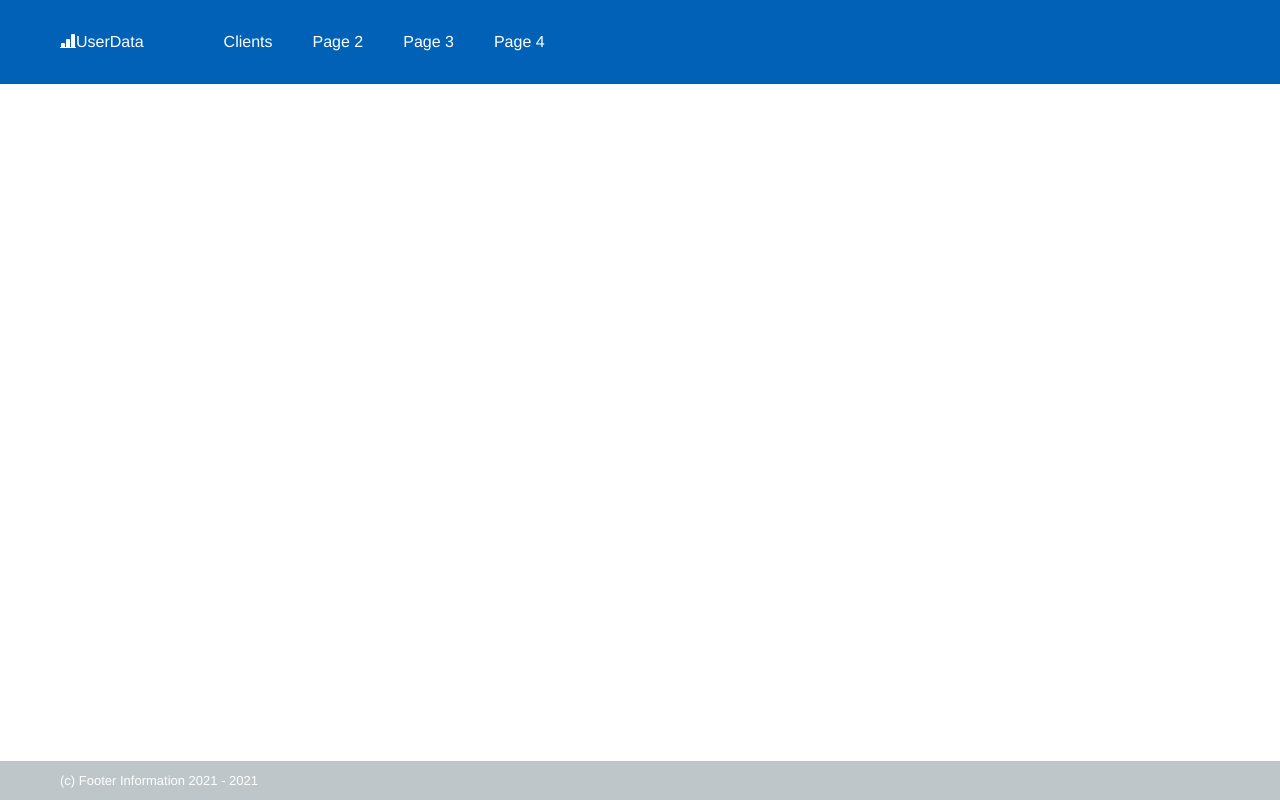
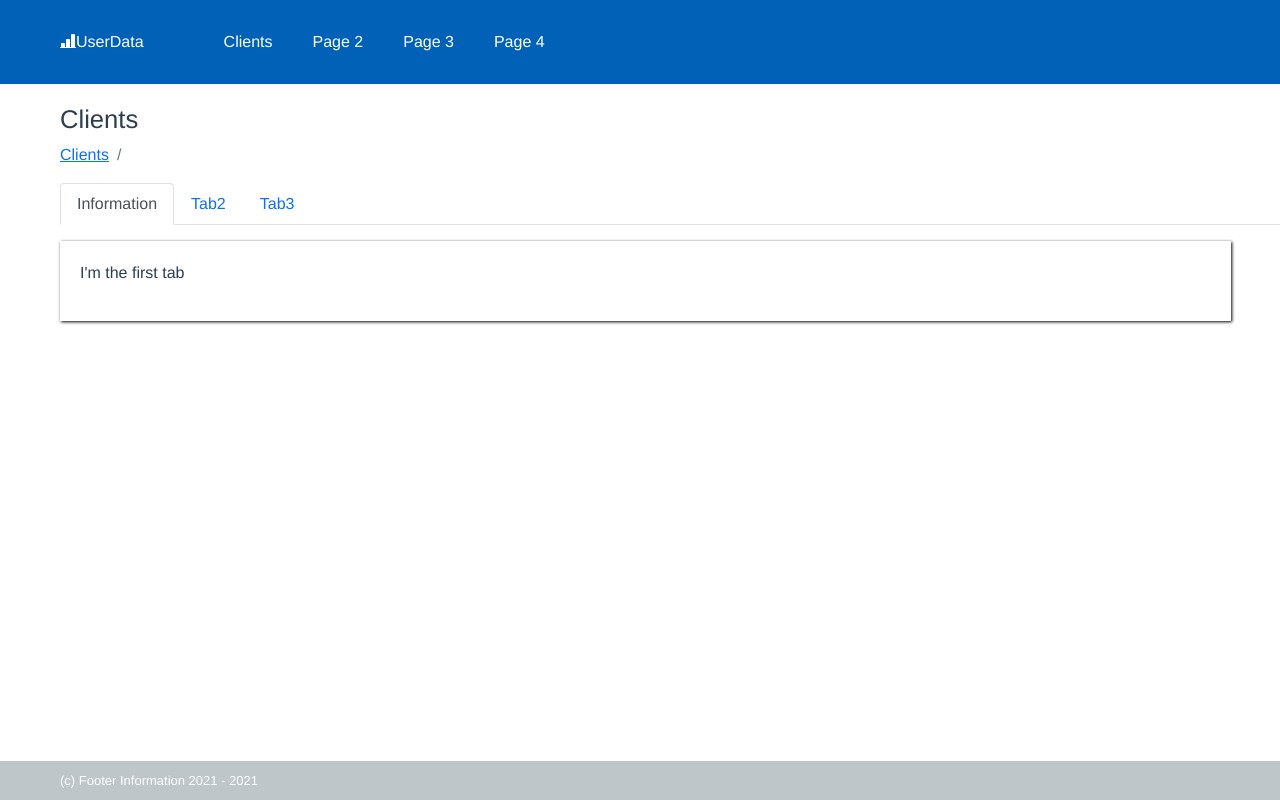
Before and after one commit to MQ804/Project1, a Vue app in the folder vue-proj/: page /Clients/Information in a window 1280 px wide. Built offline with nearby package versions, Linux system fonts and the light colour scheme.

Commit message:
DEV-3 work on bugs

```diff
--- a/vue-proj/src/App.vue
+++ b/vue-proj/src/App.vue
@@ -7,15 +7,16 @@
 </template>
 
 <script>
-import DefaultLayout from './layout/DefaultLayout'
+import DefaultLayout from './layout/DefaultLayout.vue';
+
 export default {
   components: { DefaultLayout },
   computed: {
     layout() {
-      return this.$route.meta.layout || 'default-layout'
-    }
-  }
-}
+      return this.$route.meta.layout || 'default-layout';
+    },
+  },
+};
 </script>
 
 <style lang="scss" scoped>
--- /dev/null
+++ b/vue-proj/src/components/defaultFooter.vue
@@ -0,0 +1,26 @@
+<template>
+  <div class="footer">
+    (c) Footer Information 2021 - 2021
+  </div>
+</template>
+
+<script>
+export default {
+  name: 'defaultFooter',
+};
+</script>
+
+<style lang="scss" scoped>
+$padding-left: 60px;
+
+.footer {
+  text-align: start;
+  font-size: small;
+  padding: 10px 0 10px $padding-left;
+  position: fixed;
+  bottom: 0;
+  background-color: rgb(190, 198, 202);
+  color: white;
+  width: 100%;
+}
+</style>
--- /dev/null
+++ b/vue-proj/src/components/defaultHeader.vue
@@ -0,0 +1,52 @@
+<template>
+  <div class="header">
+    <nav>
+      <div class="menu">
+        <router-link class="brand-logo" to="/">
+          <b-icon icon="bar-chart-line-fill"></b-icon>UserData
+        </router-link>
+        <router-link class="menu-item" to="/Clients">Clients</router-link>
+        <router-link class="menu-item" to="/Page2">Page 2</router-link>
+        <router-link class="menu-item" to="/Page3">Page 3</router-link>
+        <router-link class="menu-item" to="/Page4">Page 4</router-link>
+      </div>
+    </nav>
+  </div>
+</template>
+
+<script>
+export default {
+  name: 'defaultHeader',
+};
+</script>
+
+<style lang="scss" scoped>
+$padding-item-top: 30px;
+$padding-left: 60px;
+
+.header {
+  position: sticky;
+  top: 0;
+  background-color: rgb(0, 97, 182);
+  width: 100%;
+}
+.brand-logo {
+  color: white;
+  padding: $padding-item-top $padding-left;
+  text-decoration: none;
+}
+.menu {
+  display: inline-flex;
+  justify-content: start;
+  color: white;
+  &-item {
+    color: white;
+    text-decoration: none;
+    padding: $padding-item-top 20px;
+    &:hover {
+      background-color: rgba(187, 218, 255, 0.81);
+    }
+  }
+}
+
+</style>
--- a/vue-proj/src/layout/DefaultLayout.vue
+++ b/vue-proj/src/layout/DefaultLayout.vue
@@ -1,71 +1,25 @@
 <template>
   <div>
-    <div class="header">
-      <nav>
-        <div class="menu">
-          <router-link class="brand-logo" to="/"><b-icon icon="bar-chart-line-fill"></b-icon>UserData</router-link>
-          <router-link class="menu-item" to="/Clients">Clients</router-link>
-          <router-link class="menu-item" to="/Page2">Page 2</router-link>
-          <router-link class="menu-item" to="/Page3">Page 3</router-link>
-          <router-link class="menu-item" to="/Page4">Page 4</router-link>
-        </div>
-      </nav>
-    </div>
+    <defaultHeader/>
     <div class="app-wrapper">
       <slot/>
     </div>
-    <div class="footer">
-      (c) Footer Information 2021 - 2021
-    </div>
+    <defaultFooter/>
   </div>
 </template>
 
 <script>
+import defaultFooter from '../components/defaultFooter.vue';
+import defaultHeader from '../components/defaultHeader.vue';
+
 export default {
   name: 'index.vue',
+  components: { defaultHeader, defaultFooter },
 };
 </script>
 
 <style lang="scss" scoped>
-$padding-item-top: 30px;
-$padding-left: 60px;
-
-.header {
-  position: sticky;
-  top: 0;
-  background-color: rgb(0, 97, 182);
-  width: 100%;
-}
-.footer {
-  text-align: start;
-  font-size: small;
-  padding: 10px 0 10px $padding-left;
-  position: fixed;
-  bottom: 0;
-  background-color: rgb(190, 198, 202);
-  color: white;
-  width: 100%;
-}
-
-.brand-logo {
-  color: white;
-  padding: $padding-item-top $padding-left;
-  text-decoration: none;
-}
-.menu {
-  display: inline-flex;
-  justify-content: start;
-  color: white;
-  &-item {
-    color: white;
-    text-decoration: none;
-    padding: $padding-item-top 20px;
-    &:hover {
-      background-color: rgba(187, 218, 255, 0.81);
-    }
-  }
-}
 .app-wrapper {
-  padding-left: $padding-left;
+  padding-left: 60px;
 }
 </style>
--- a/vue-proj/src/router/index.js
+++ b/vue-proj/src/router/index.js
@@ -1,5 +1,10 @@
 import Vue from 'vue';
 import VueRouter from 'vue-router';
+import HomePage from '@/views/HomePage.vue';
+import Clients from '@/views/Clients.vue';
+import Page2 from '@/views/Page2.vue';
+import Page3 from '@/views/Page3.vue';
+import Page4 from '@/views/Page4.vue';
 
 Vue.use(VueRouter);
 
@@ -10,27 +15,28 @@ const router = new VueRouter({
     {
       path: '/',
       name: 'Home page',
-      component: () => import('@/views/HomePage.vue')
+      component: HomePage,
     },
     {
-      path: '/Clients',
+      path: '/Clients/:tab?',
       name: 'Clients',
-      component: () => import('@/views/Clients.vue'),
+      component: Clients,
+      props: true,
     },
     {
       path: '/page2',
       name: 'Page 2',
-      component: () => import('@/views/Page2.vue'),
+      component: Page2,
     },
     {
       path: '/page3',
       name: 'Page 3',
-      component: () => import('@/views/Page3'),
+      component: Page3,
     },
     {
       path: '/page4',
       name: 'Page 4',
-      component: () => import('@/views/Page4'),
+      component: Page4,
     },
   ],
 });
--- a/vue-proj/src/views/Clients.vue
+++ b/vue-proj/src/views/Clients.vue
@@ -1,6 +1,6 @@
 <template>
   <div class="clients">
-    <h1 class="name" style="font-size: 1.6em; margin-top: 20px">
+    <h1>
       {{ this.name }}
     </h1>
     <template>
@@ -8,15 +8,15 @@
     </template>
     <div>
       <b-tabs content-class="mt-3" class="tabs">
-        <b-tab title="Information" @click="breadcrumbItemsFunc('Information')" active>
+        <b-tab title="Information" active>
           <div class="tab-content"><p>I'm the first tab</p></div>
         </b-tab>
-        <b-tab title="Tab2" @click="breadcrumbItemsFunc('Tab2')">
+        <b-tab title="Tab2">
           <div class="tab-content">
             <p>I'm the second tab</p>
           </div>
         </b-tab>
-        <b-tab title="Tab3" @click="breadcrumbItemsFunc('Tab3')">
+        <b-tab title="Tab3">
           <div class="tab-content">
             <p>I'm a third tab!</p>
           </div>
@@ -37,26 +37,12 @@ export default {
           href: '#',
         },
         {
-          text: 'Information',
-          href: '#',
+          text: this.tab,
+          to: { name: 'Clients', params: { tab: this.tab } },
         },
       ],
       name: this.$route.name,
     };
-  },
-  methods: {
-    breadcrumbItemsFunc(nameTab) {
-      this.breadcrumbItems = [
-        {
-          text: this.$route.name,
-          href: '#',
-        },
-        {
-          text: nameTab,
-          href: '#',
-        },
-      ];
-    },
   },
 };
 </script>
@@ -67,4 +53,8 @@ export default {
   width: 96%;
   box-shadow: 1px 1px 3px #000000;
 }
+h1 {
+  font-size: 1.6em;
+  margin-top: 20px;
+}
 </style>
```
Also changed, not shown: vue-proj/package.json (+18 -1 lines), 1 other file (tests, documents, lock files or other folders).
